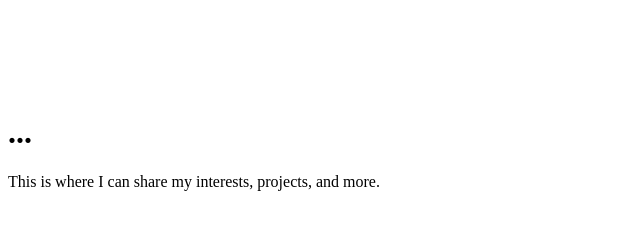
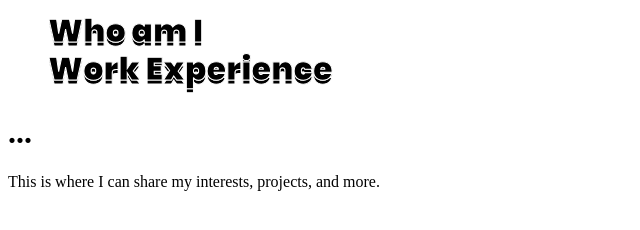
Before and after one commit to ChanYungKim/ChanYungKim.github.io, a plain HTML site: page index.html in a window 1280 px wide. Shown: the whole page, without its empty margins (0-640 px from the left). Drawn offline with Linux system fonts and the light colour scheme.

Commit message:
correcting css syntax

```diff
--- a/css/styles.css
+++ b/css/styles.css
@@ -24,7 +24,7 @@
 .on-this-page ul li a {
     position: relative;
     /* display: block; */
-    color: transparent;
+    color: #000;
     -webkit-text-stroke: 1px #fff;
     font-size: 2em;
     font-weight: 900;
```
